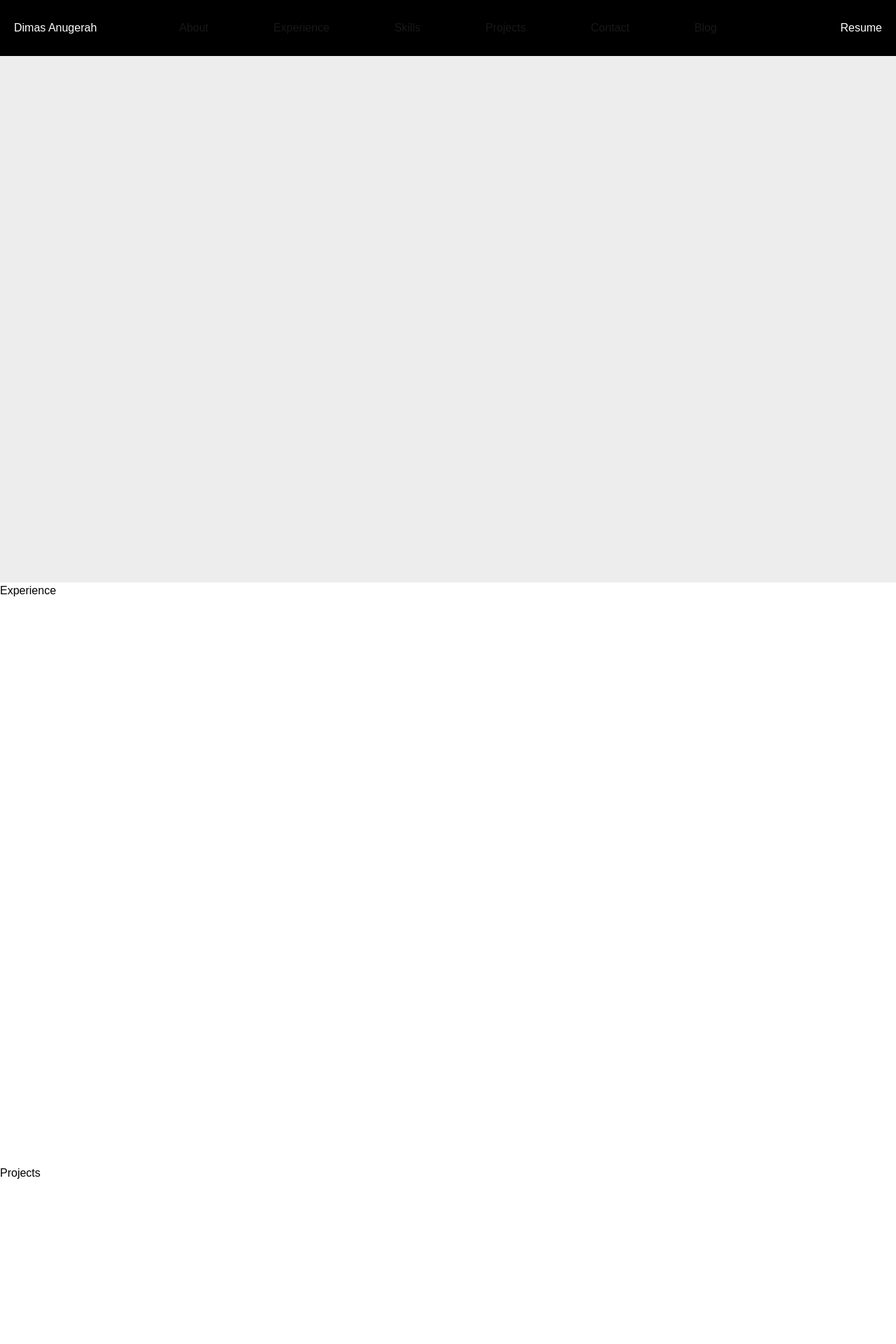
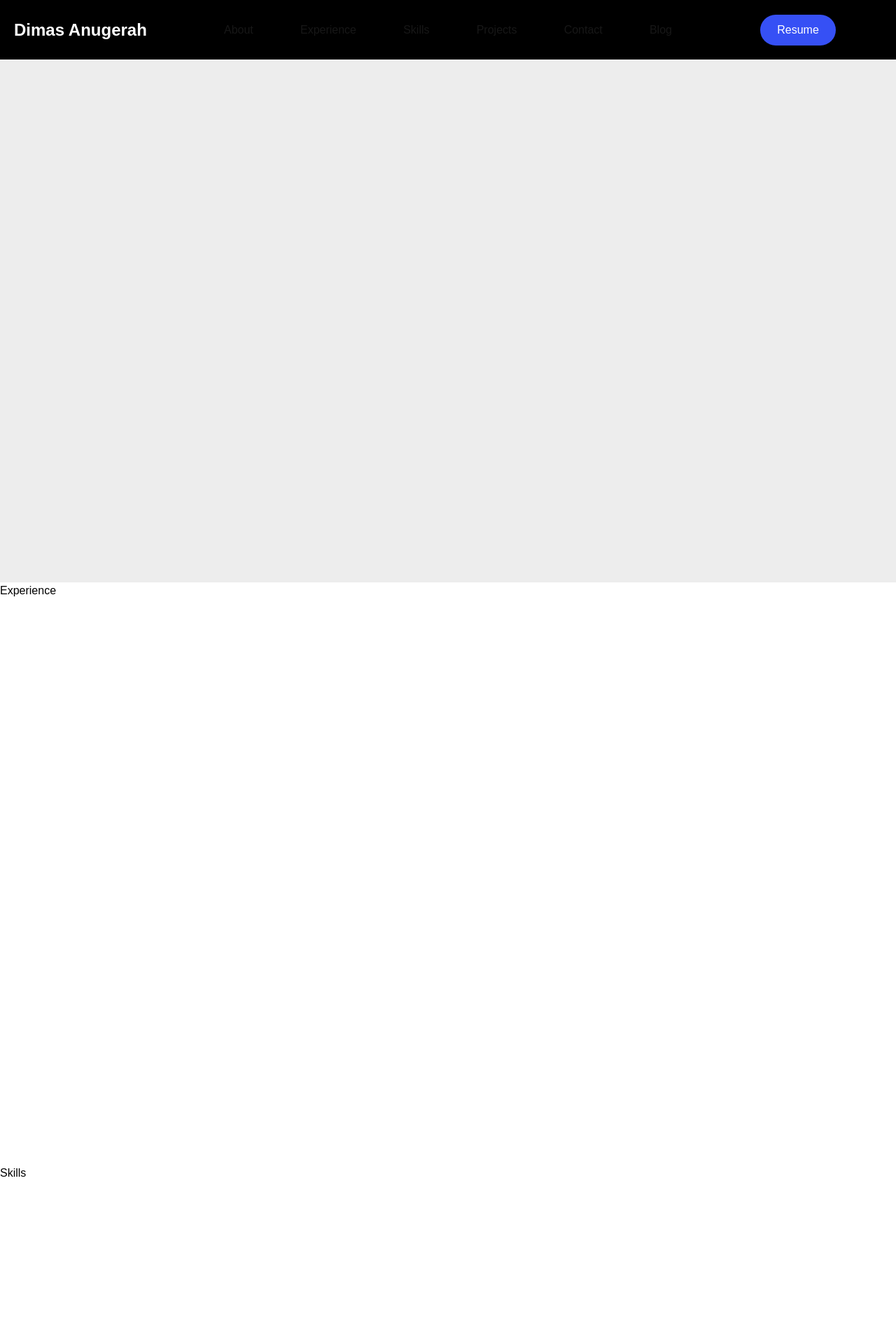
Before and after one commit to eaglethrost/Personal-Website, a Next.js app: page / in a window 1280 px wide. Shown: the top 1920 px of the page at 70% size. Built offline with nearby package versions, Linux system fonts and the light colour scheme.

Commit message:
feat: navbar styling

```diff
--- a/src/app/layout.tsx
+++ b/src/app/layout.tsx
@@ -14,8 +14,8 @@ const geistMono = localFont({
 });
 
 export const metadata: Metadata = {
-  title: "Create Next App",
-  description: "Generated by create next app",
+  title: "Dimas Anugerah",
+  description: "Personal Website of Dimas Putra Anugerah",
 };
 
 export default function RootLayout({
--- a/src/app/page.tsx
+++ b/src/app/page.tsx
@@ -3,6 +3,7 @@ import Experience from "@/components/Experience/Experience"
 import Projects from "@/components/Projects/Projects"
 import Contact from "@/components/Contact/Contact";
 import Navbar from "@/components/Navbar/Navbar";
+import Skills from "@/components/Skills/Skills";
 
 export default function Home() {
   return (
@@ -10,6 +11,7 @@ export default function Home() {
       <Navbar/>
       <Profile/>
       <Experience/>
+      <Skills/>
       <Projects/>
       <Contact/>
     </main>
--- a/src/components/Navbar/Navbar.tsx
+++ b/src/components/Navbar/Navbar.tsx
@@ -2,20 +2,20 @@ import Link from "next/link"
 
 export default function Navbar() {
     return (
-        <div id="navbar-container" className="h-[80px] w-screen bg-black flex fixed">
-            <div id="name-container" className="h-full w-1/5 flex items-center justify-start">
-                <h1 className="text-white relative left-5">Dimas Anugerah</h1>
+        <div id="navbar-container" className="h-[85px] w-screen bg-black flex fixed">
+            <div id="name-container" className="h-full w-1/4 flex items-center justify-start">
+                <h1 className="text-white relative left-5 text-2xl font-bold">Dimas Anugerah</h1>
             </div>
-            <div id="links-container" className="h-full w-3/5 flex items-center justify-between">
-                <Link href={"#profile"}>About</Link>
-                <Link href={"#experience"}>Experience</Link>
-                <Link href={"#skills"}>Skills</Link>
-                <Link href={"#projects"}>Projects</Link>
-                <Link href={"#contact"}>Contact</Link>
-                <Link href={"#blog"}>Blog</Link>
+            <div id="links-container" className="h-full w-1/2 flex items-center justify-between">
+                <Link href={"#profile"} className="hover:text-blue-500">About</Link>
+                <Link href={"#experience"} className="hover:text-blue-500">Experience</Link>
+                <Link href={"#skills"} className="hover:text-blue-500">Skills</Link>
+                <Link href={"#projects"} className="hover:text-blue-500">Projects</Link>
+                <Link href={"#contact"} className="hover:text-blue-500">Contact</Link>
+                <Link href={"#blog"} className="hover:text-blue-500">Blog</Link>
             </div>
-            <div id="resume-container" className="h-full w-1/5 flex items-center justify-end">
-                <button className="text-white relative right-5">Resume</button>
+            <div id="resume-container" className="h-full w-1/4 flex items-center justify-center">
+                <button className="text-white relative left-5 bg-[#3650F5] p-2.5 px-6 rounded-full">Resume</button>
             </div>
         </div>
     )
--- /dev/null
+++ b/src/components/Skills/Skills.tsx
@@ -0,0 +1,7 @@
+export default function Skills() {
+    return (
+        <section id="skills" className="h-section bg-white">
+            <h1 className="text-black">Skills</h1>
+        </section>
+    )
+}
```
